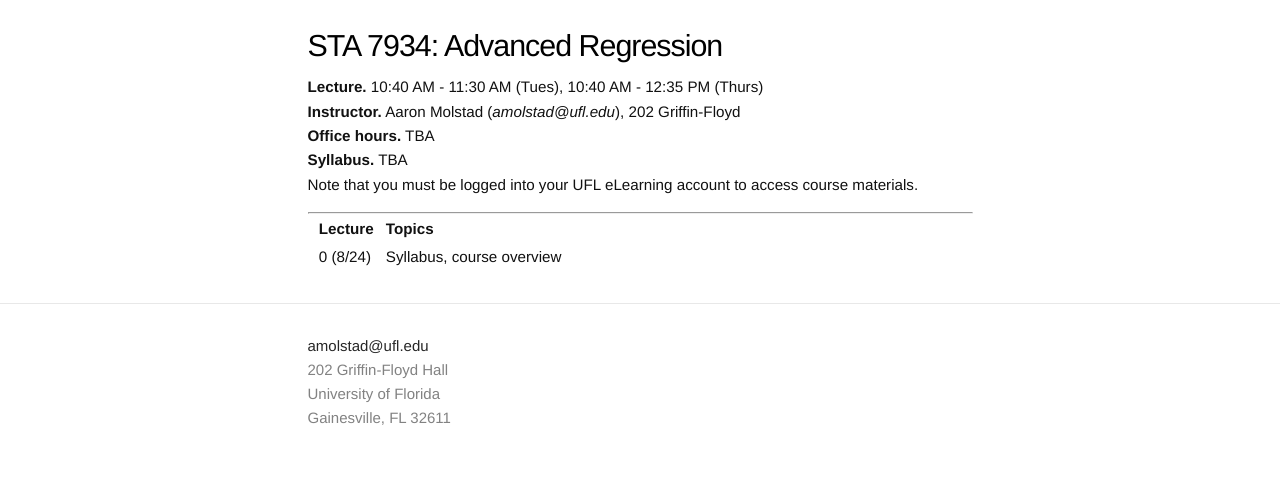
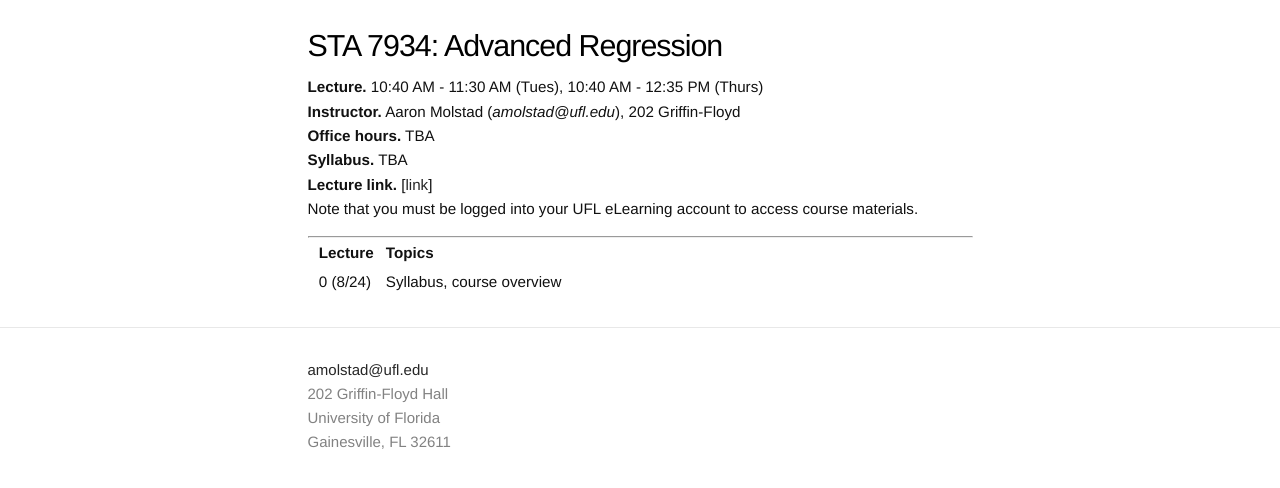
Before and after one commit to ajmolstad/ajmolstad.github.io, a Jekyll site: the page built from F21_STA7934.md, in a window 1280 px wide. Shown: the top 488 px of the page. Built offline with Jekyll 4.4.1, drawn with Linux system fonts in a browser that asks for light colours.

Commit message:
Update F21_STA7934.md

```diff
--- a/F21_STA7934.md
+++ b/F21_STA7934.md
@@ -8,6 +8,7 @@ permalink: /F21_STA7934/
 **Instructor.** Aaron Molstad (*amolstad@ufl.edu*), 202 Griffin-Floyd
 **Office hours.** TBA
 **Syllabus.** TBA
+**Lecture link.** [[link]( https://ufl.zoom.us/j/92757556228?pwd=ZkZwTTBEZlpTUkhhLzFCREpMUklYQT09)]
 Note that you must be logged into your UFL eLearning account to access course materials.
 
 ---------------
```
